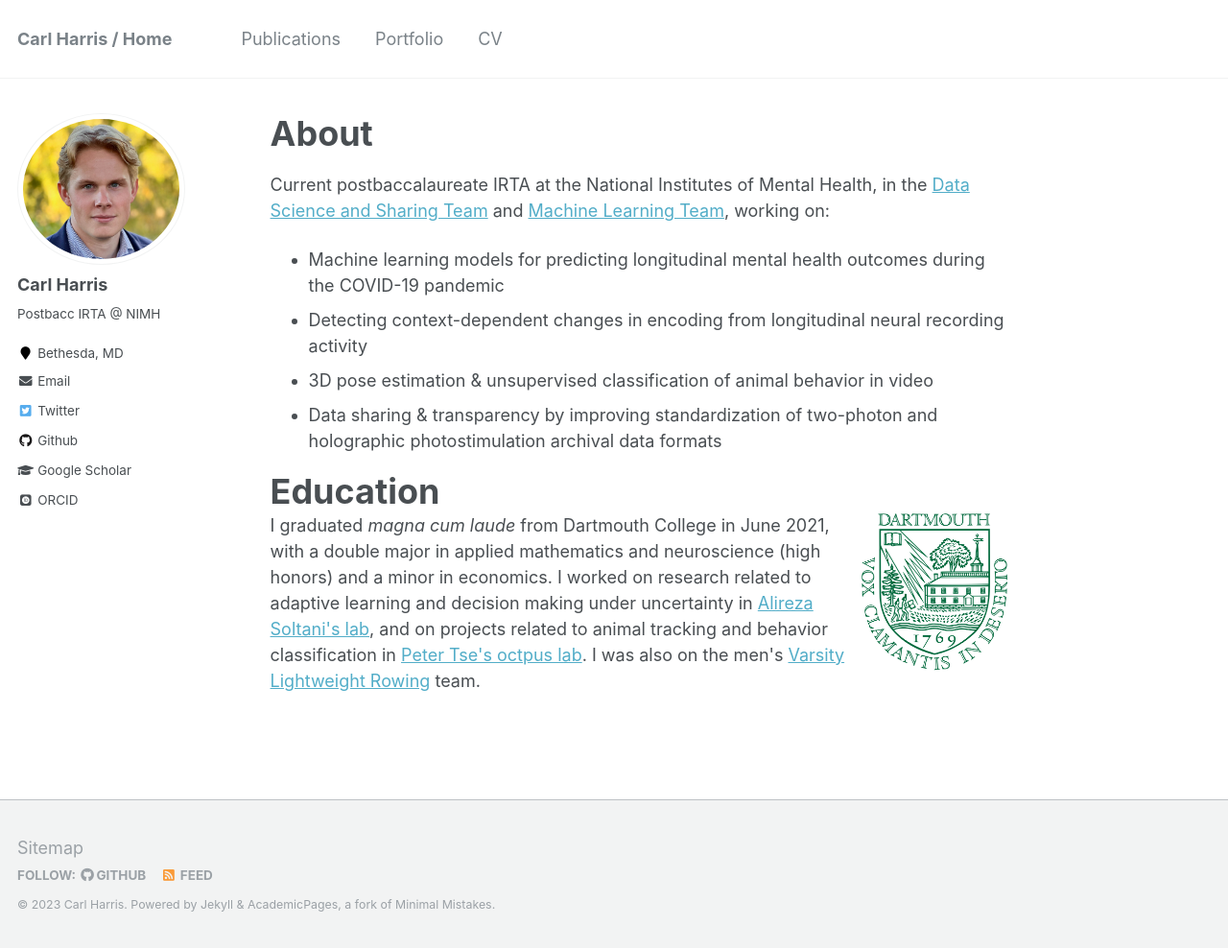
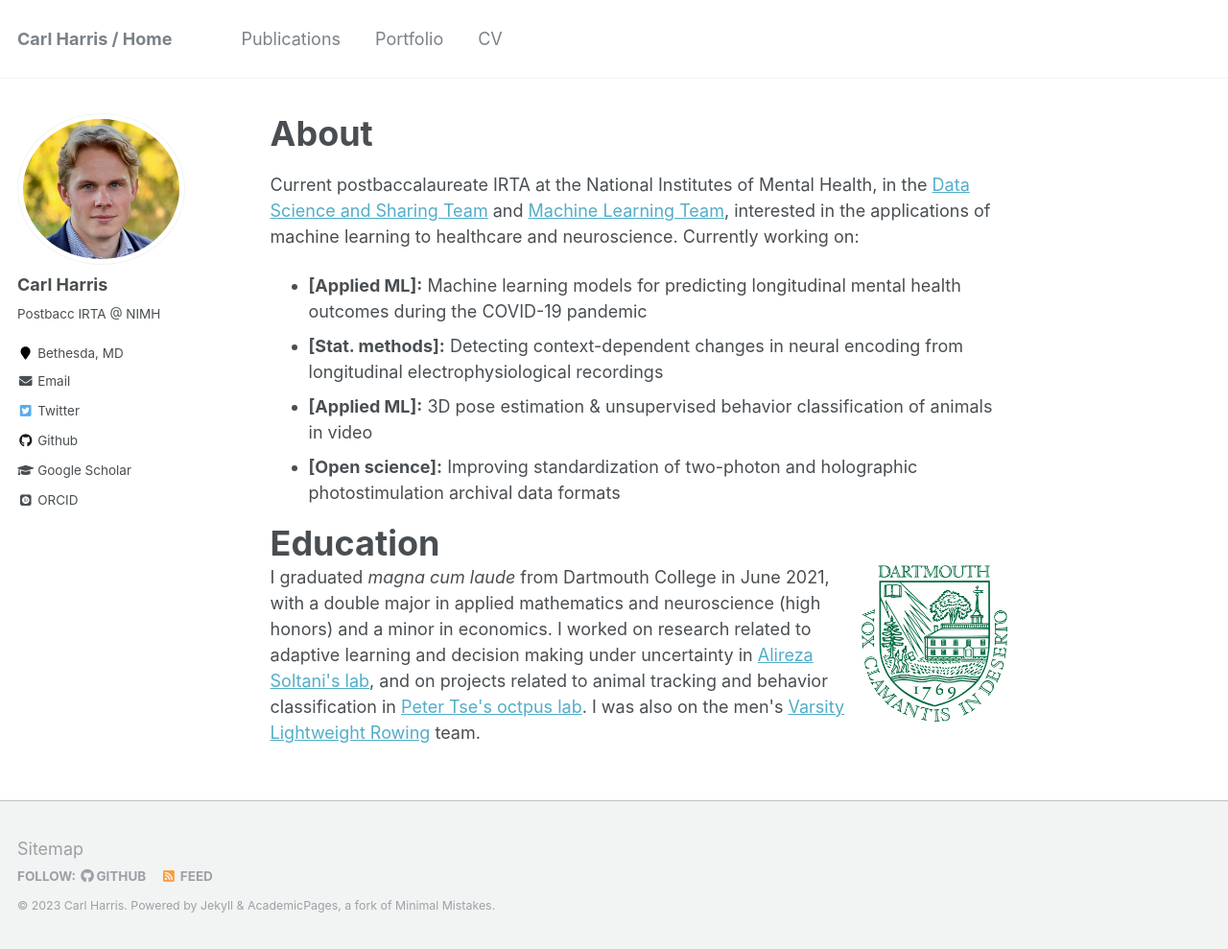
Before and after one commit to carlwharris/carlwharris.github.io, a Jekyll site: the page built from index.md, in a window 1280 px wide and 989 px high. Shown: the whole window at 96% size. Built offline with Jekyll 4.4.1, drawn with Linux system fonts in a browser that asks for light colours; some web fonts are replaced; our own code applies the rules of GitHub Pages for plain Markdown files.

Commit message:
updated CV & about

```diff
--- a/index.md
+++ b/index.md
@@ -1,11 +1,12 @@
 <h1 style="font-size:2em;">About</h1>
 
-Current postbaccalaureate IRTA at the National Institutes of Mental Health, in the [Data Science and Sharing Team](https://cmn.nimh.nih.gov/dsst) and [Machine Learning Team](https://cmn.nimh.nih.gov/mlt), working on:
+Current postbaccalaureate IRTA at the National Institutes of Mental Health, in the [Data Science and Sharing Team](https://cmn.nimh.nih.gov/dsst) and [Machine Learning Team](https://cmn.nimh.nih.gov/mlt), interested in the applications of machine learning to healthcare and neuroscience. Currently working on:
 
-* Machine learning models for predicting longitudinal mental health outcomes during the COVID-19 pandemic
-* Detecting context-dependent changes in encoding from longitudinal neural recording activity
-* 3D pose estimation & unsupervised classification of animal behavior in video
-* Data sharing & transparency by improving standardization of two-photon and holographic photostimulation archival data formats
+* **[Applied ML]:** Machine learning models for predicting longitudinal mental health outcomes during the COVID-19 pandemic
+* **[Stat. methods]:** Detecting context-dependent changes in neural encoding from longitudinal electrophysiological recordings
+* **[Applied ML]:** 3D pose estimation & unsupervised behavior classification of animals in video
+* **[Open science]:** Improving standardization of two-photon and holographic photostimulation archival data formats
+
 
 <h1 style="font-size:2em;">Education</h1>
 
```
Also changed, not shown: 1 other file.
